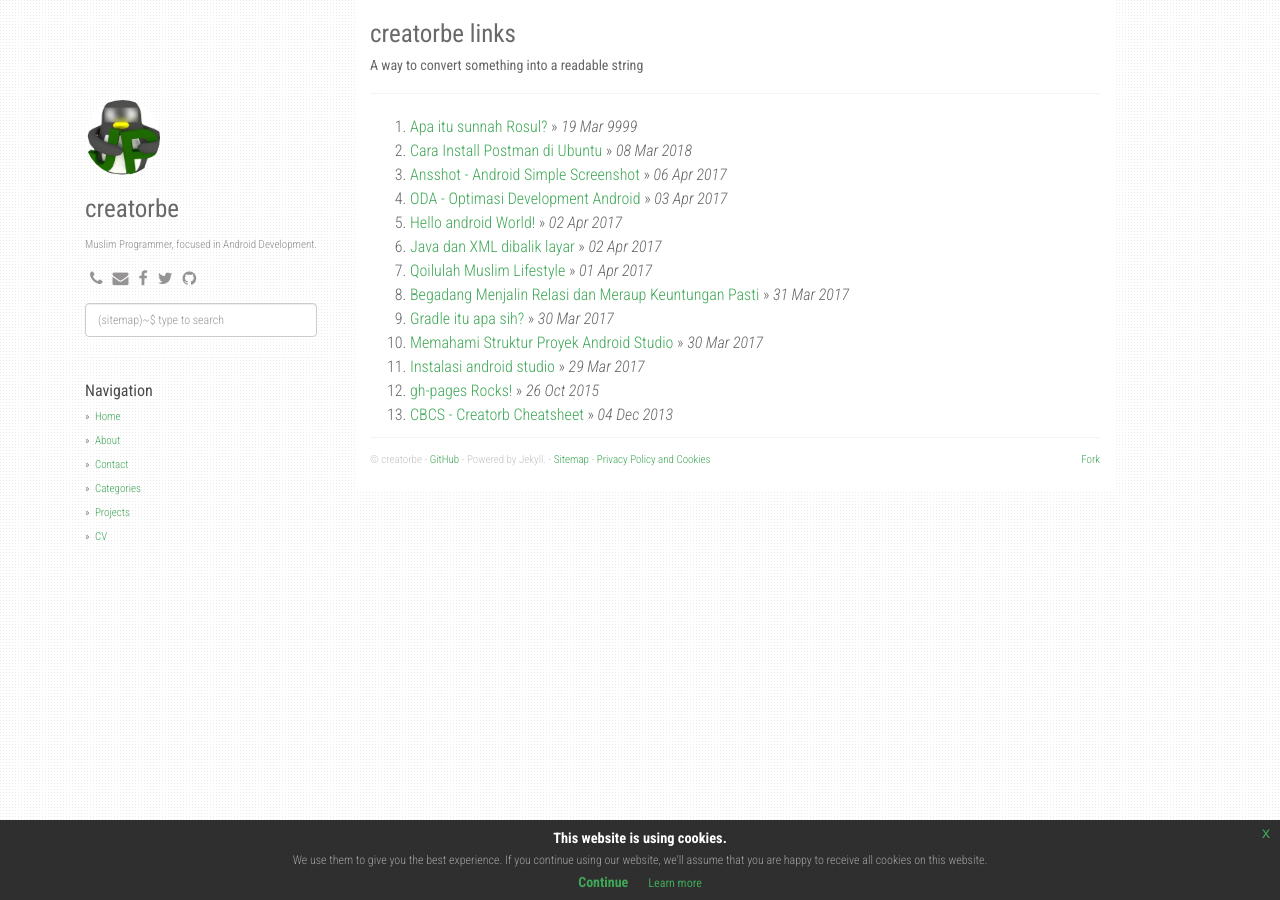
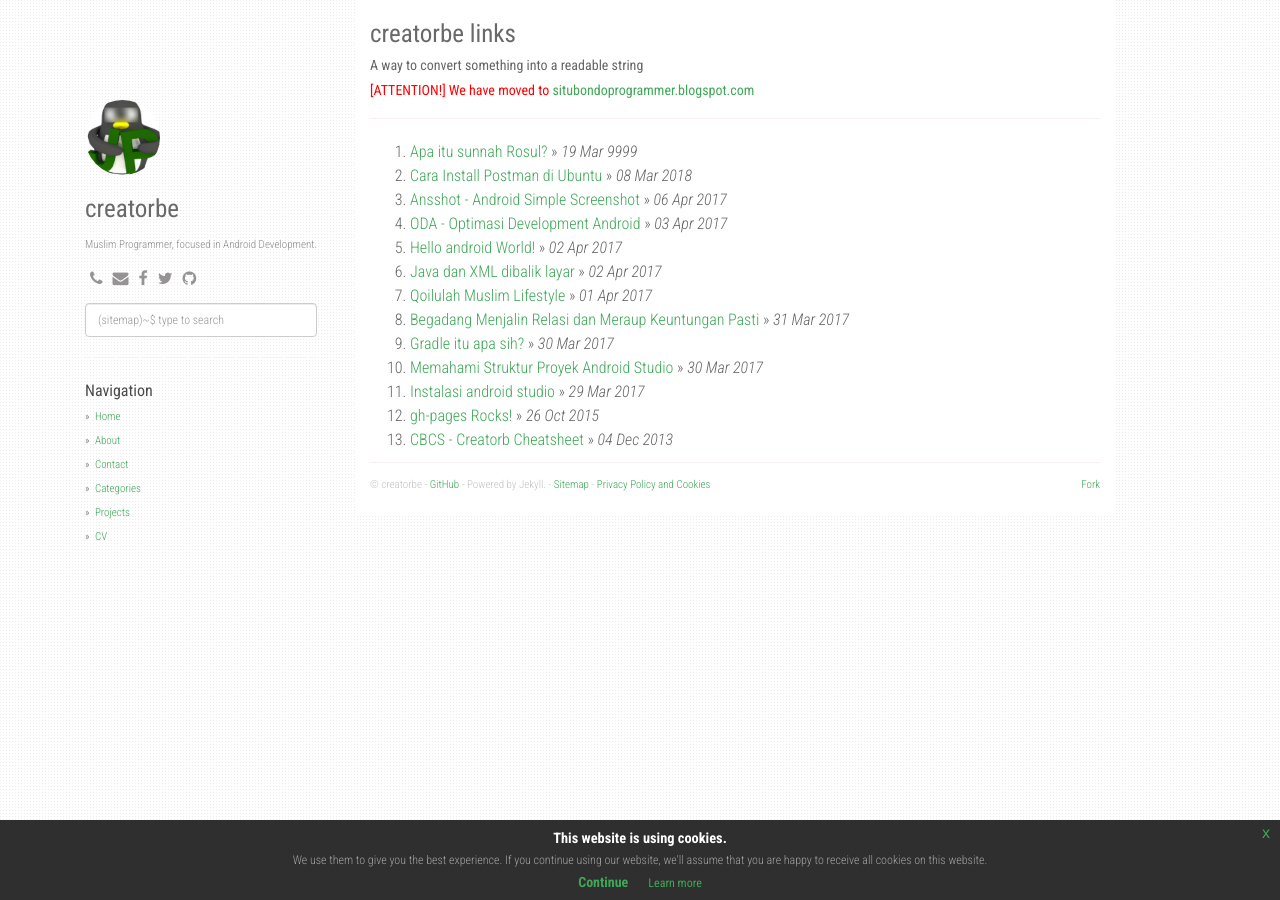
Before and after one commit to creatorbe/creatorbe.github.io, a Jekyll site: the page built from index.html, in a window 1280 px wide. Built offline with Jekyll 4.4.1, drawn with Linux system fonts in a browser that asks for light colours; nearby versions of some CDN libraries; the list of posts is cut into pages by our own code.

Commit message:
we have moved to situbondoprogrammer.blogspot.com
Dear reader, sorry we have moved to new site on situbondoprogrammer.blogspot.com, thanks for your support.

```diff
--- a/index.html
+++ b/index.html
@@ -5,6 +5,7 @@
 <div id="home">
   <h1>{{ site.title }}</h1>
   <h5>{{ site.subtitle }}</h5>
+  <h5 style="color:red">[ATTENTION!] We have moved to <a href="situbondoprogrammer.blogspot.com">situbondoprogrammer.blogspot.com</a></h5>
   <hr />
 
   <ol class="posts">
```
